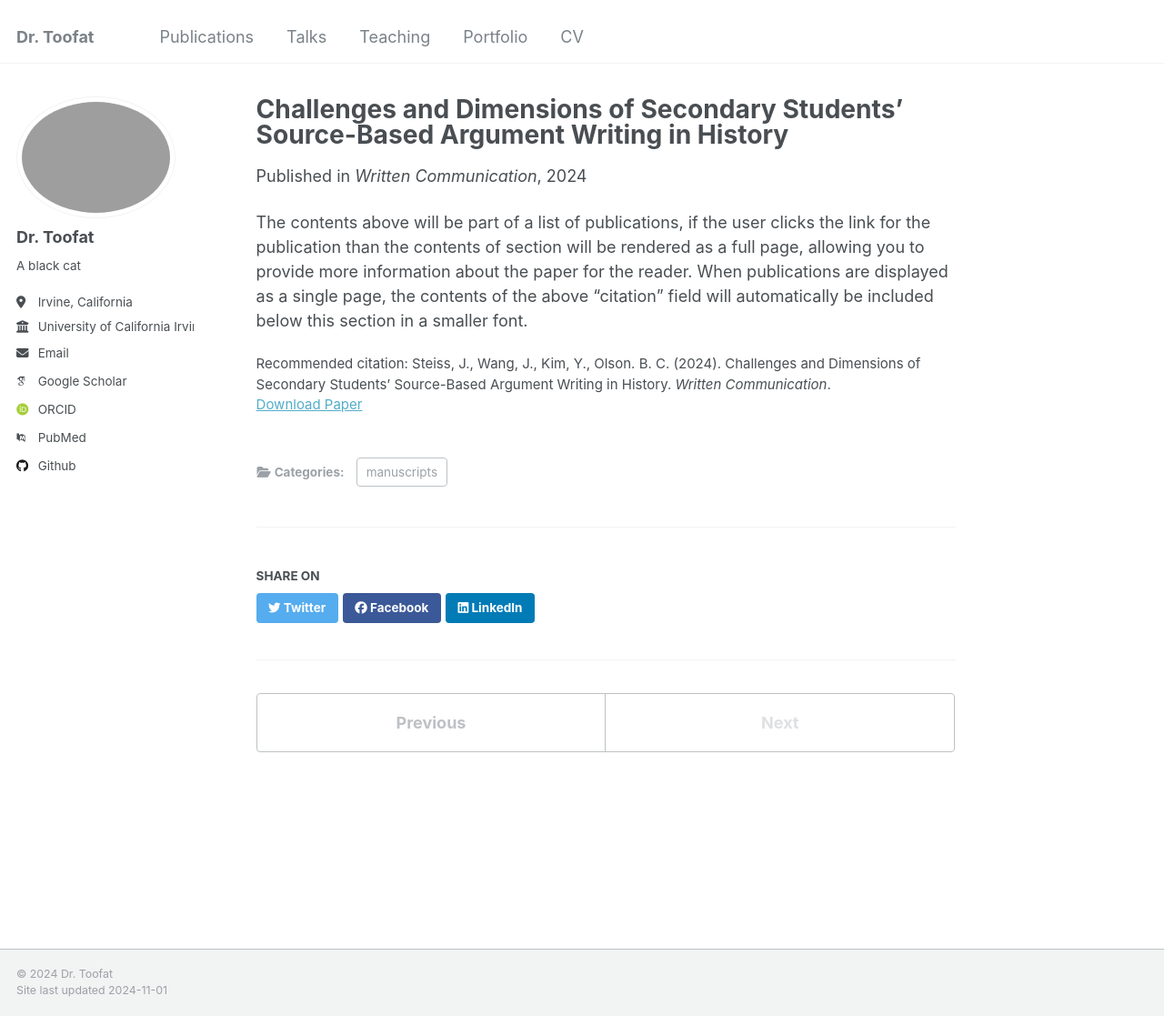
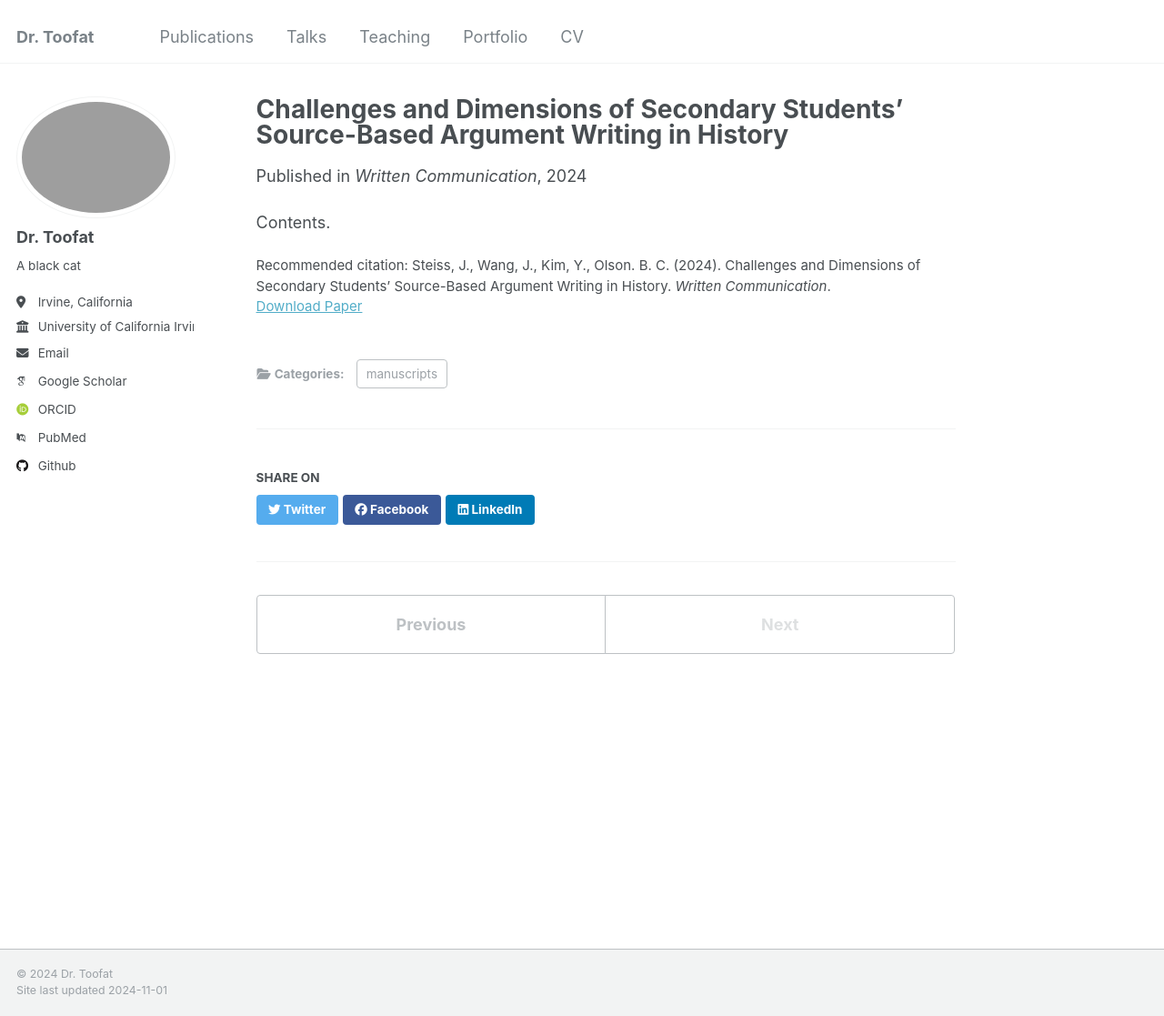
Before and after one commit to AltriaCarrie/altriacarrie.github.io, a Jekyll site: the page built from _publications/2009-10-01-paper-title-number-1.md, in a window 1280 px wide and 1117 px high. Shown: the whole window at 91% size. Built offline with Jekyll 4.4.1, drawn with Linux system fonts in a browser that asks for light colours; some web fonts are replaced.

Commit message:
Update 2009-10-01-paper-title-number-1.md

```diff
--- a/_publications/2009-10-01-paper-title-number-1.md
+++ b/_publications/2009-10-01-paper-title-number-1.md
@@ -2,12 +2,12 @@
 title: "Challenges and Dimensions of Secondary Students’ Source-Based Argument Writing in History"
 collection: publications
 category: manuscripts
-permalink: /publication/2009-10-01-paper-title-number-1
-excerpt: 'This paper is about the number 1. The number 2 is left for future work.'
+permalink:
+excerpt:
 date: August 19, 2024
 venue: 'Written Communication'
 paperurl: 'https://doi.org/10.1177/07410883241263549'
 citation: 'Steiss, J., Wang, J., Kim, Y., Olson. B. C. (2024). Challenges and Dimensions of Secondary Students’ Source-Based Argument Writing in History. <i>Written Communication</i>.'
 ---
 
-The contents above will be part of a list of publications, if the user clicks the link for the publication than the contents of section will be rendered as a full page, allowing you to provide more information about the paper for the reader. When publications are displayed as a single page, the contents of the above "citation" field will automatically be included below this section in a smaller font.
+Contents.
```
